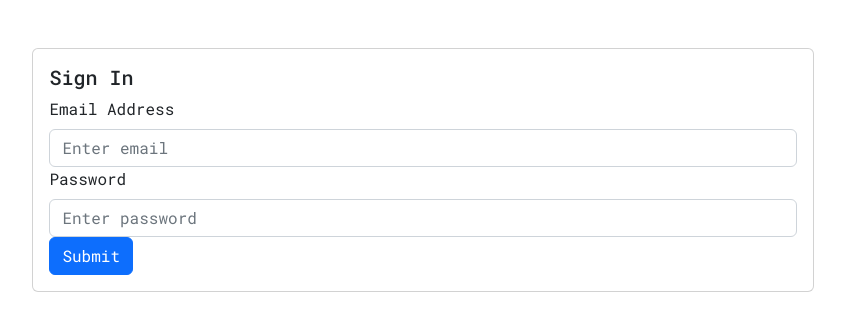
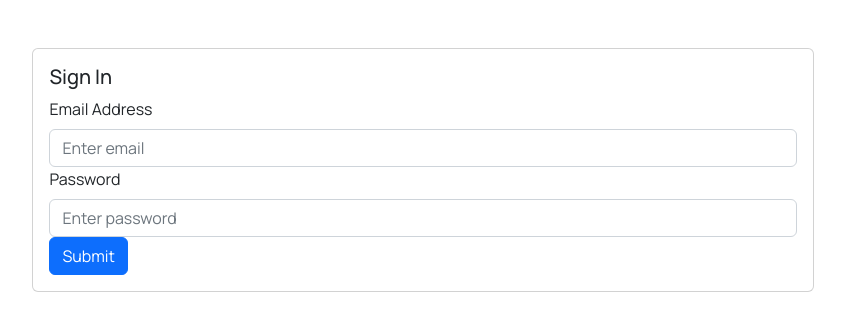
Before and after one commit to raymondtju/cms-semina, a React (Create React App) app: page /signin in a window 1280 px wide. Shown: the top 330 px of the page, without its empty margins (217-1062 px from the left). Built offline with nearby package versions, Linux system fonts and the light colour scheme; no server answers; what debounce-promise would draw is missing.

Commit message:
change font temp and package

```diff
--- a/package.json
+++ b/package.json
@@ -9,14 +9,17 @@
     "axios": "^1.2.2",
     "bootstrap": "^5.2.3",
     "debounce-promise": "^3.1.2",
+    "moment": "^2.29.4",
     "react": "^18.2.0",
     "react-bootstrap": "^2.7.0",
     "react-dom": "^18.2.0",
     "react-redux": "^8.0.5",
     "react-router-dom": "^6.6.1",
     "react-scripts": "5.0.1",
+    "react-select": "^5.7.0",
     "redux": "^4.2.0",
     "redux-thunk": "^2.4.2",
+    "sweetalert2": "^11.7.1",
     "web-vitals": "^2.1.4"
   },
   "scripts": {
--- a/src/App.css
+++ b/src/App.css
@@ -1,9 +1,10 @@
 @import url("https://fonts.googleapis.com/css2?family=Poppins:ital,wght@0,100;0,200;0,300;0,400;0,500;0,600;0,700;0,800;0,900;1,100;1,200;1,300;1,400;1,500;1,600;1,700;1,800;1,900&display=swap");
 @import url("https://fonts.googleapis.com/css2?family=Josefin+Sans:ital,wght@0,100;0,200;0,300;0,400;0,500;0,600;0,700;1,100;1,200;1,300;1,400;1,500;1,600;1,700&display=swap");
 @import url("https://fonts.googleapis.com/css2?family=Roboto+Mono:ital,wght@0,100;0,200;0,300;0,400;0,500;0,600;0,700;1,100;1,200;1,300;1,400;1,500;1,600;1,700&display=swap");
+@import url("https://fonts.googleapis.com/css2?family=Manrope:wght@200;300;400;500;600;700;800&display=swap");
 
 #root {
-  font-family: "Roboto Mono", "Josefin Sans", sans-serif;
+  font-family: "Manrope", "Roboto Mono", "Josefin Sans", sans-serif;
 }
 
 /* .App {
```
Also changed, not shown: 1 other file (tests, documents, lock files or other folders).
